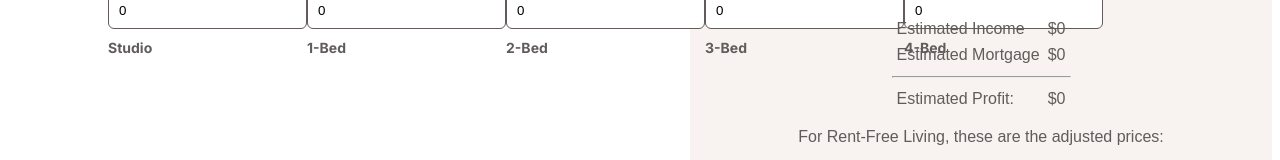
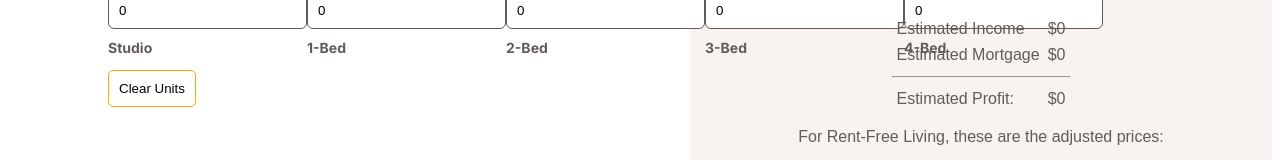
Before and after one commit to addyhebou/rental-property-chooser, a Next.js app: page / in a window 1280 px wide. Shown: the part 475-635 px from the top of the page. Built offline with nearby package versions, Linux system fonts and the light colour scheme.

Commit message:
FEAT: Reset button for units

```diff
--- a/app/components/InputSection.tsx
+++ b/app/components/InputSection.tsx
@@ -1,7 +1,11 @@
 import React from 'react';
 import { useStore } from '../useStore';
 import { FormField } from './FormField';
-import { formStyles, inputSectionStyles } from './InputSectionStyles';
+import {
+  formStyles,
+  inputSectionStyles,
+  resetButtonStyles,
+} from './InputSectionStyles';
 import { UnitMap } from '../types';
 import { get2025MarketRent, handleValueChange } from '../utils';
 import { unitMarketPrices } from '../constants';
@@ -120,6 +124,21 @@ export const InputSection = () => {
           fieldType="number"
           onChange={(value) => setTestUnitMap(value as UnitMap)}
         />
+        <button
+          type={'reset'}
+          onClick={() =>
+            setTestUnitMap({
+              Studio: { count: 0, rent: 0 },
+              '1-Bedroom': { count: 0, rent: 0 },
+              '2-Bedroom': { count: 0, rent: 0 },
+              '3-Bedroom': { count: 0, rent: 0 },
+              '4-Bedroom': { count: 0, rent: 0 },
+            })
+          }
+          className={resetButtonStyles}
+        >
+          Clear Units
+        </button>
       </form>
     </div>
   );
--- a/app/components/InputSectionStyles.ts
+++ b/app/components/InputSectionStyles.ts
@@ -15,3 +15,16 @@ export const formStyles = css({
   gap: '14px',
   display: 'inline-flex',
 });
+
+export const resetButtonStyles = css({
+  backgroundColor: 'white',
+  color: 'black',
+  border: '1px solid orange',
+  borderRadius: '5px',
+  padding: '10px',
+  cursor: 'pointer',
+  ':hover': {
+    backgroundColor: 'orange',
+    color: 'white',
+  },
+});
```
